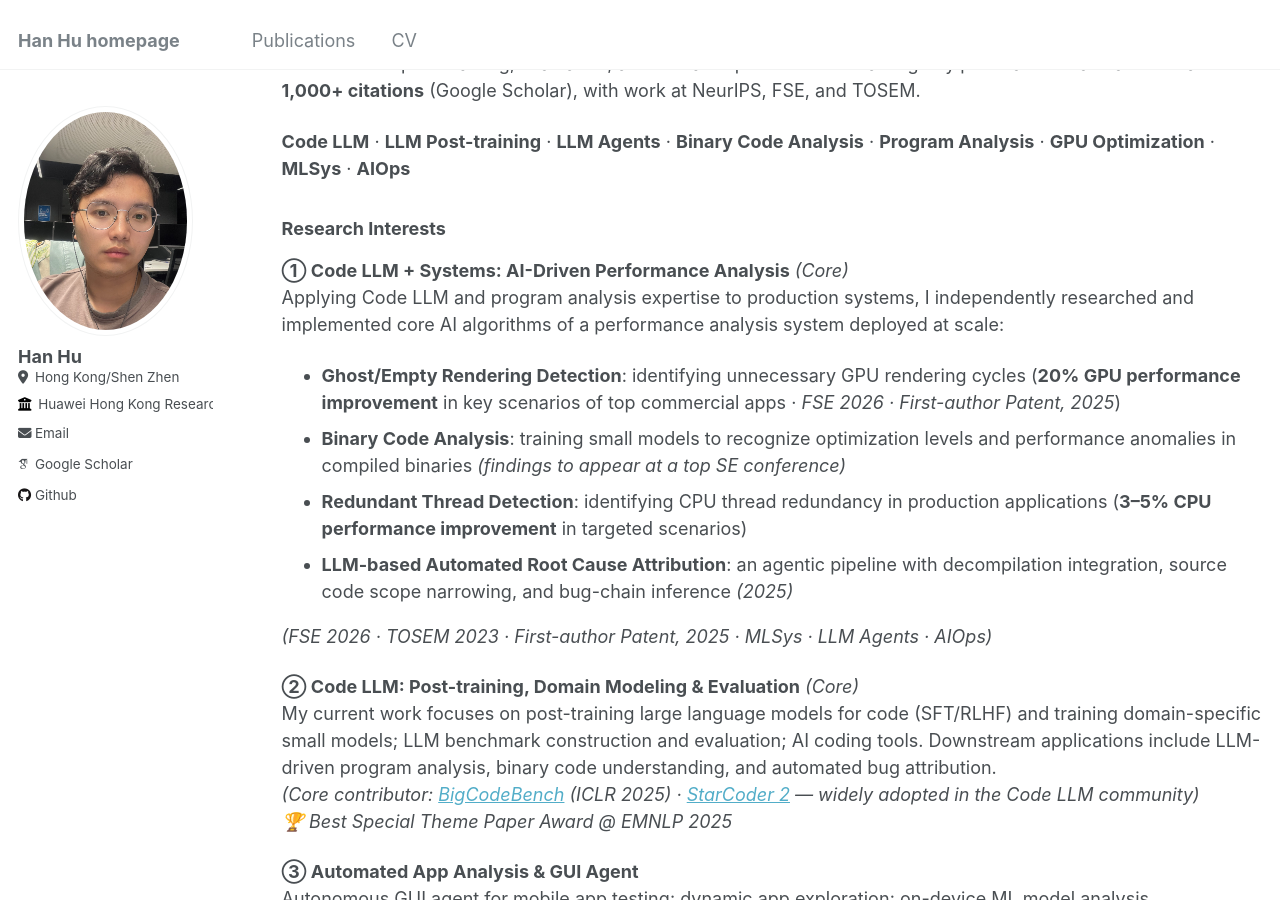
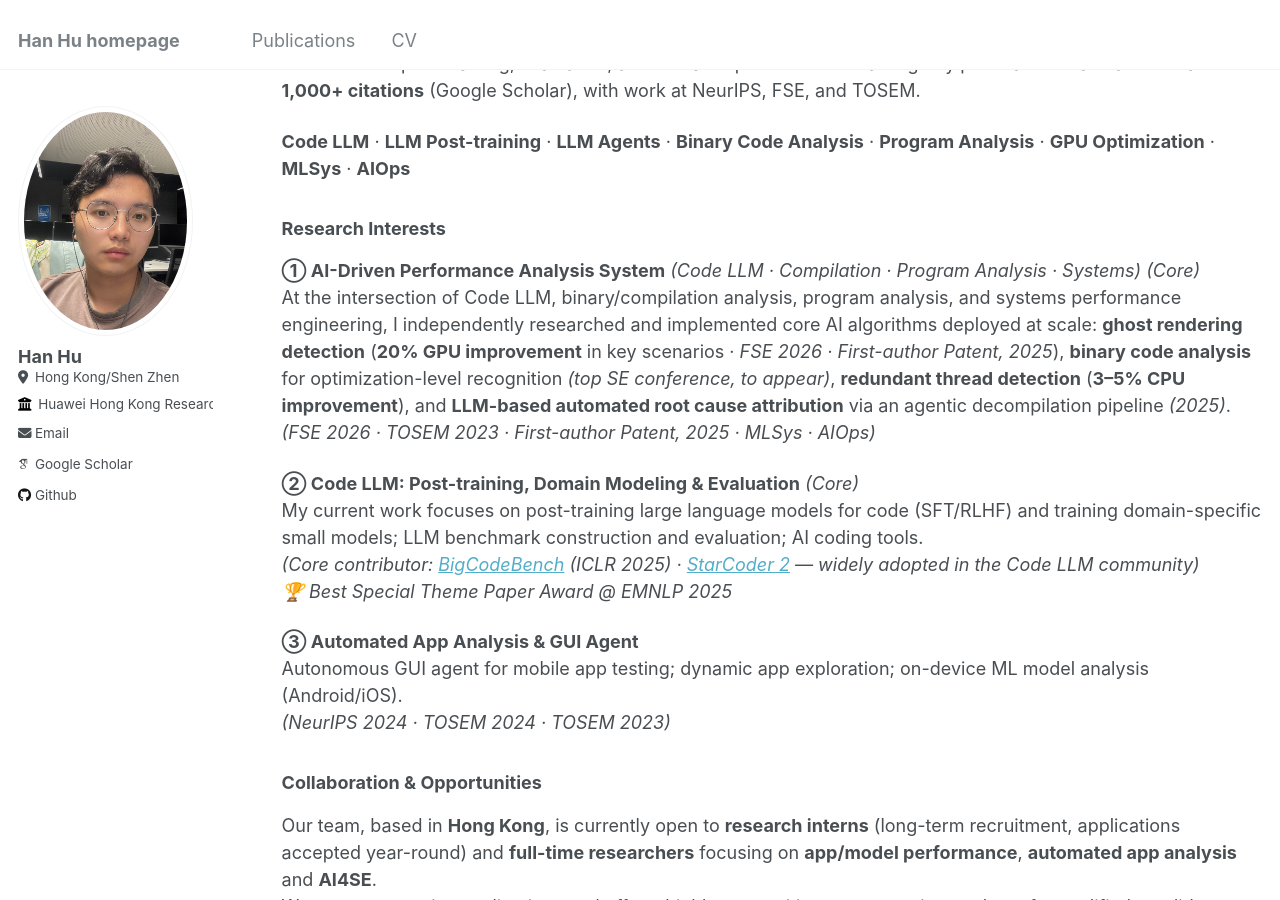
Before and after one commit to huhanGitHub/huhanGitHub.github.io, a Jekyll site: the page built from _pages/about.md, in a window 1280 px wide and 900 px high, scrolled down 282 px. Built offline with Jekyll 4.4.1, drawn with Linux system fonts in a browser that asks for light colours; some web fonts are replaced.

Commit message:
Restructure research interests: performance system first, clarify multi-disciplinary nature
Made-with: Cursor

```diff
--- a/_pages/about.md
+++ b/_pages/about.md
@@ -18,17 +18,12 @@ I am the **lead algorithm designer** of an AI-driven performance analysis system
 
 ### Research Interests
 
-**① Code LLM + Systems: AI-Driven Performance Analysis** *(Core)*
-Applying Code LLM and program analysis expertise to production systems, I independently researched and implemented core AI algorithms of a performance analysis system deployed at scale:
-- **Ghost/Empty Rendering Detection**: identifying unnecessary GPU rendering cycles (**20% GPU performance improvement** in key scenarios of top commercial apps · *FSE 2026 · First-author Patent, 2025*)
-- **Binary Code Analysis**: training small models to recognize optimization levels and performance anomalies in compiled binaries *(findings to appear at a top SE conference)*
-- **Redundant Thread Detection**: identifying CPU thread redundancy in production applications (**3–5% CPU performance improvement** in targeted scenarios)
-- **LLM-based Automated Root Cause Attribution**: an agentic pipeline with decompilation integration, source code scope narrowing, and bug-chain inference *(2025)*
-
-*(FSE 2026 · TOSEM 2023 · First-author Patent, 2025 · MLSys · LLM Agents · AIOps)*
+**① AI-Driven Performance Analysis System** *(Code LLM · Compilation · Program Analysis · Systems)* *(Core)*
+At the intersection of Code LLM, binary/compilation analysis, program analysis, and systems performance engineering, I independently researched and implemented core AI algorithms deployed at scale: **ghost rendering detection** (**20% GPU improvement** in key scenarios · *FSE 2026 · First-author Patent, 2025*), **binary code analysis** for optimization-level recognition *(top SE conference, to appear)*, **redundant thread detection** (**3–5% CPU improvement**), and **LLM-based automated root cause attribution** via an agentic decompilation pipeline *(2025)*.
+*(FSE 2026 · TOSEM 2023 · First-author Patent, 2025 · MLSys · AIOps)*
 
 **② Code LLM: Post-training, Domain Modeling & Evaluation** *(Core)*
-My current work focuses on post-training large language models for code (SFT/RLHF) and training domain-specific small models; LLM benchmark construction and evaluation; AI coding tools. Downstream applications include LLM-driven program analysis, binary code understanding, and automated bug attribution.
+My current work focuses on post-training large language models for code (SFT/RLHF) and training domain-specific small models; LLM benchmark construction and evaluation; AI coding tools.
 *(Core contributor: [BigCodeBench](https://github.com/bigcode-project/bigcodebench) (ICLR 2025) · [StarCoder 2](https://github.com/bigcode-project/starcoder2) — widely adopted in the Code LLM community)*
 *🏆 Best Special Theme Paper Award @ EMNLP 2025*
 
```
